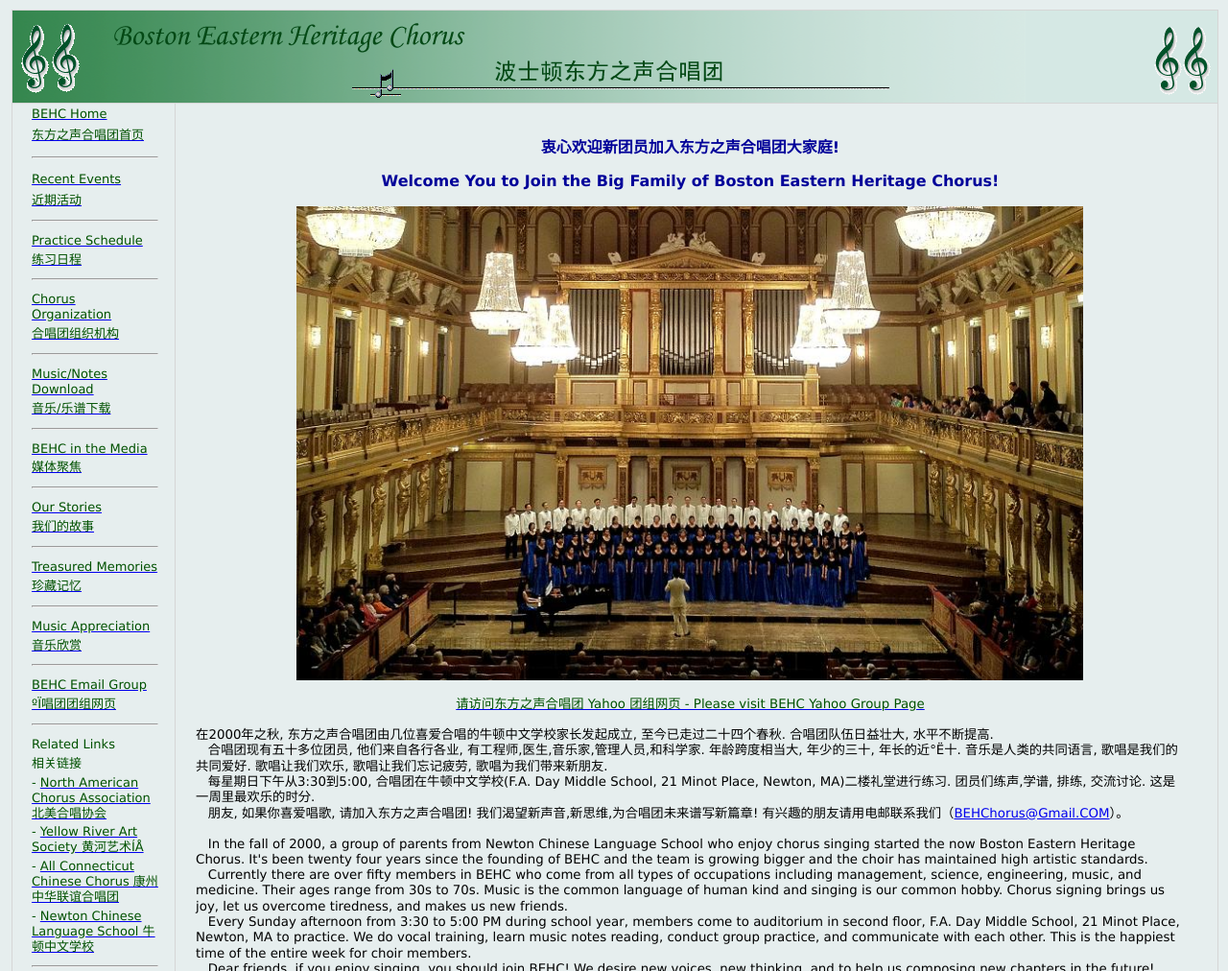
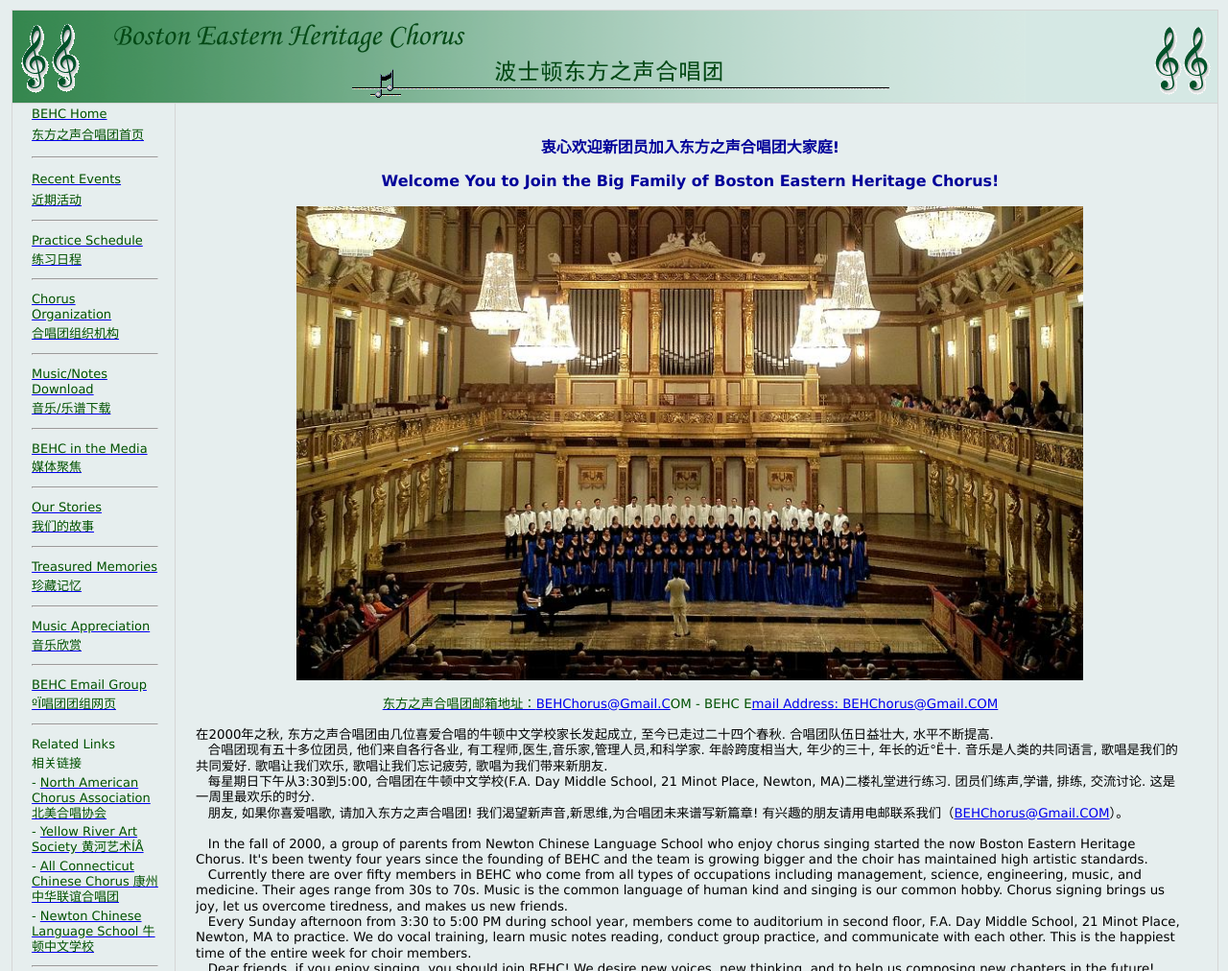
Before and after one commit to BEHC-Chorus/www, a plain HTML site: page newmember.htm in a window 1280 px wide. Shown: the top 1012 px of the page at 96% size. Drawn offline with Linux system fonts and the light colour scheme.

Commit message:
Update newmember.htm

```diff
--- a/newmember.htm
+++ b/newmember.htm
@@ -585,7 +585,7 @@ body *{line-height:1.22em;}
 
 		<span style="text-decoration: none">
 
-		<font color="#005100">&#35831;&#35775;&#38382;&#19996;&#26041;&#20043;&#22768;&#21512;&#21809;&#22242; Yahoo &#22242;&#32452;&#32593;&#39029; -  Please visit BEHC Yahoo Group Page</font></span></a></p>
+		<font color="#005100">&#19996;&#26041;&#20043;&#22768;&#21512;&#21809;&#22242;邮箱地址：<a class="auto-style2" href="http://groups.yahoo.com/group/behc-chorus/"><span class="auto-style1">BEHChorus@Gmail.C</span></a>OM - BEHC E</font></span></a><a class="auto-style2" href="http://groups.yahoo.com/group/behc-chorus/"><span class="auto-style1">mail Address: BEHChorus@Gmail.COM</span></a></p>
 <br/>
 		<p></p>
 
```
